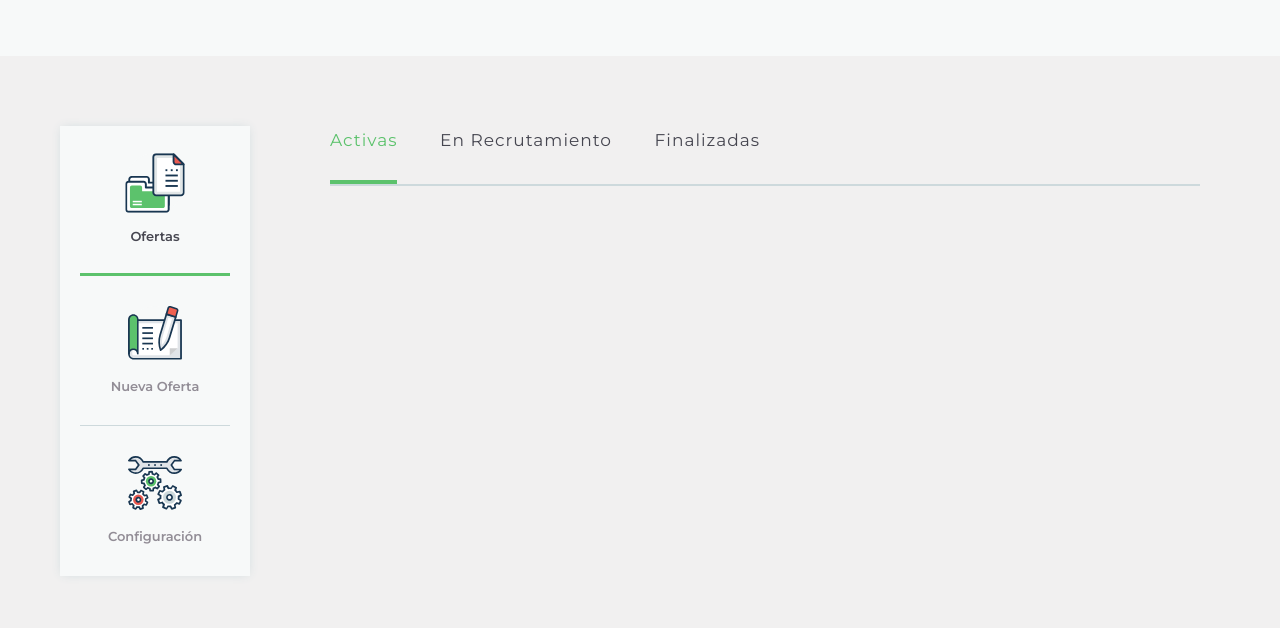
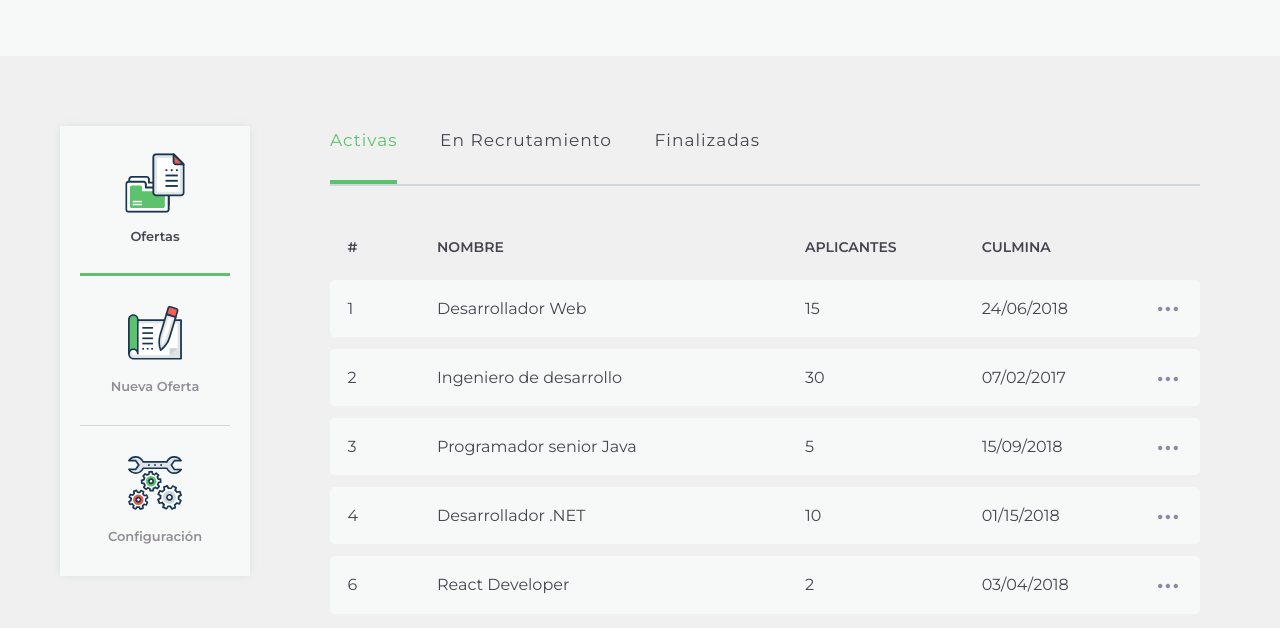
Before and after one commit to davidblj/bolsa_empleos_views, a website: page index.html in a window 1280 px wide. Drawn offline with nearby package versions, Linux system fonts and the light colour scheme.

Commit message:
agregar tabla

```diff
--- a/index.html
+++ b/index.html
@@ -43,7 +43,152 @@
           <span class="navigation__item navigation__item_inactive">Finalizadas</span>
         </div>
 
-        <div>
+        <div class="custom-table">
+
+          <!-- REMOVE THE WRAPPER -->
+          <div class="u-wrapper">
+
+            <div class="table-header">
+              <div class="table-header__item size_small">
+                #
+              </div>
+              <div class="table-header__item size_big">
+                nombre
+              </div>
+              <div class="table-header__item size_medium">
+                aplicantes
+              </div>
+              <div class="table-header__item size_medium">
+                culmina
+              </div>
+            </div>
+
+          </div>
+
+          <div class="u-wrapper">
+
+            <div class="table-row">
+              <div class="table-row__item size_small">
+                1
+              </div>
+
+              <div class="table-row__item size_big">
+                Desarrollador Web
+              </div>
+
+              <div class="table-row__item size_medium">
+                15
+              </div>
+
+              <div class="table-row__item size_medium">
+                24/06/2018
+              </div>
+              <div class="table-row__item size_tiny">
+                <img src="assets/more-options.svg"/>
+              </div>
+            </div>
+
+          </div>
+
+          <div class="u-wrapper">
+
+            <div class="table-row">
+              <div class="table-row__item size_small">
+                2
+              </div>
+
+              <div class="table-row__item size_big">
+                Ingeniero de desarrollo
+              </div>
+
+              <div class="table-row__item size_medium">
+                30
+              </div>
+
+              <div class="table-row__item size_medium">
+                07/02/2017
+              </div>
+              <div class="table-row__item size_tiny">
+                <img src="assets/more-options.svg"/>
+              </div>
+            </div>
+
+          </div>
+
+          <div class="u-wrapper">
+
+            <div class="table-row">
+              <div class="table-row__item size_small">
+                3
+              </div>
+
+              <div class="table-row__item size_big">
+                Programador senior Java
+              </div>
+
+              <div class="table-row__item size_medium">
+                5
+              </div>
+
+              <div class="table-row__item size_medium">
+                15/09/2018
+              </div>
+              <div class="table-row__item size_tiny">
+                <img src="assets/more-options.svg"/>
+              </div>
+            </div>
+
+          </div>
+
+          <div class="u-wrapper">
+
+            <div class="table-row">
+              <div class="table-row__item size_small">
+                4
+              </div>
+
+              <div class="table-row__item size_big">
+                Desarrollador .NET
+              </div>
+
+              <div class="table-row__item size_medium">
+                10
+              </div>
+
+              <div class="table-row__item size_medium">
+                01/15/2018
+              </div>
+              <div class="table-row__item size_tiny">
+                <img src="assets/more-options.svg"/>
+              </div>
+            </div>
+
+          </div>
+
+          <div class="u-wrapper">
+
+            <div class="table-row">
+              <div class="table-row__item size_small">
+                6
+              </div>
+
+              <div class="table-row__item size_big">
+                React Developer
+              </div>
+
+              <div class="table-row__item size_medium">
+                2
+              </div>
+
+              <div class="table-row__item size_medium">
+                03/04/2018
+              </div>
+              <div class="table-row__item size_tiny">
+                <img src="assets/more-options.svg"/>
+              </div>
+            </div>
+
+          </div>
 
         </div>
 
--- a/sass/abstracts/_mixins.scss
+++ b/sass/abstracts/_mixins.scss
@@ -2,3 +2,6 @@
 @mixin shadow {
   box-shadow: 0 0 10px -2px $geyser;
 }
+@mixin strong-shadow {
+  box-shadow: 0 0 15px -2px $geyser;
+}
--- /dev/null
+++ b/sass/abstracts/_utilities.scss
@@ -0,0 +1,4 @@
+
+.u-wrapper {
+  position: relative;
+}
--- a/sass/abstracts/_variables.scss
+++ b/sass/abstracts/_variables.scss
@@ -1,5 +1,5 @@
 
-// colors
+  // colors
 
 // white scale
 $white: #fff;
@@ -28,3 +28,7 @@ $mantis: #5cc26c;
 
 // red scale
 $burntSienna: #E95A51;
+
+  // dashboard inside-content margin
+
+$side-margin: 8rem;
--- a/sass/components/_navigation.scss
+++ b/sass/components/_navigation.scss
@@ -1,7 +1,7 @@
 
 .navigation {
 
-  margin: 7rem 8rem 0;
+  margin: 7rem $side-margin 0;
   border-bottom: 2px solid $geyser;
 
   &__item {
--- a/sass/components/_panel.scss
+++ b/sass/components/_panel.scss
@@ -17,6 +17,7 @@
 
     & img {
         transition: transform .1s;
+        height: 5.4rem;
     }
 
     & .label {
@@ -60,10 +61,6 @@
   }
 }
 
-.icon {
-  height: 5.4rem;
-}
-
 .label {
   margin-top: 1.5rem;
   font-size: 1.3rem;
--- /dev/null
+++ b/sass/components/_table.scss
@@ -0,0 +1,66 @@
+$left-table-spacing: 2%;
+$row-width-expansion: 2%;
+
+.custom-table {
+
+  margin: 5rem $side-margin 0;
+  position: relative;
+}
+
+.table-header {
+
+  margin-bottom: 2rem;
+
+  &__item {
+
+    text-transform: uppercase;
+    display: inline-block;
+    font-size: 1.4rem;
+    font-weight: 600;
+    padding-left: $left-table-spacing;
+  }
+}
+
+.table-row {
+
+  background-color: $azure;
+  border-radius: 5px;
+  margin-top: 1.2rem;
+  transition: margin-left .5s;
+
+  &__item {
+
+    display: inline-block;
+    font-size: 1.6rem;
+    padding: 1.5rem $left-table-spacing;
+
+    img {
+
+      width: 2rem;
+    }
+  }
+
+  &:hover {
+    @include strong-shadow;
+    width: calc(100% + #{$row-width-expansion});
+    margin-left: (calc(-#{$row-width-expansion}/2));
+    border-left: 4px solid $mantis;
+  }
+}
+
+// 2 + 42 + 20 + 20 + 10 + 5 = 99
+.size_big {
+  width: 42%;
+}
+
+.size_medium {
+  width: 20%;
+}
+
+.size_small {
+  width: 10%;
+}
+
+.size_tiny {
+  width: 5%;
+}
--- a/sass/main.scss
+++ b/sass/main.scss
@@ -1,11 +1,13 @@
 @import "abstracts/variables";
 @import "abstracts/mixins";
+@import "abstracts/utilities";
 
 @import "base/base";
 @import "base/typography";
 
 @import "components/panel";
 @import "components/navigation";
+@import "components/table";
 
 @import "layout/header";
 
```
Also changed, not shown: assets/more-options.svg (added), assets/new-offer-v3.svg (deleted), assets/new-offer.svg (deleted), css/style.css, sass/pages/_company-dashboard.scss (line endings or trailing spaces).
